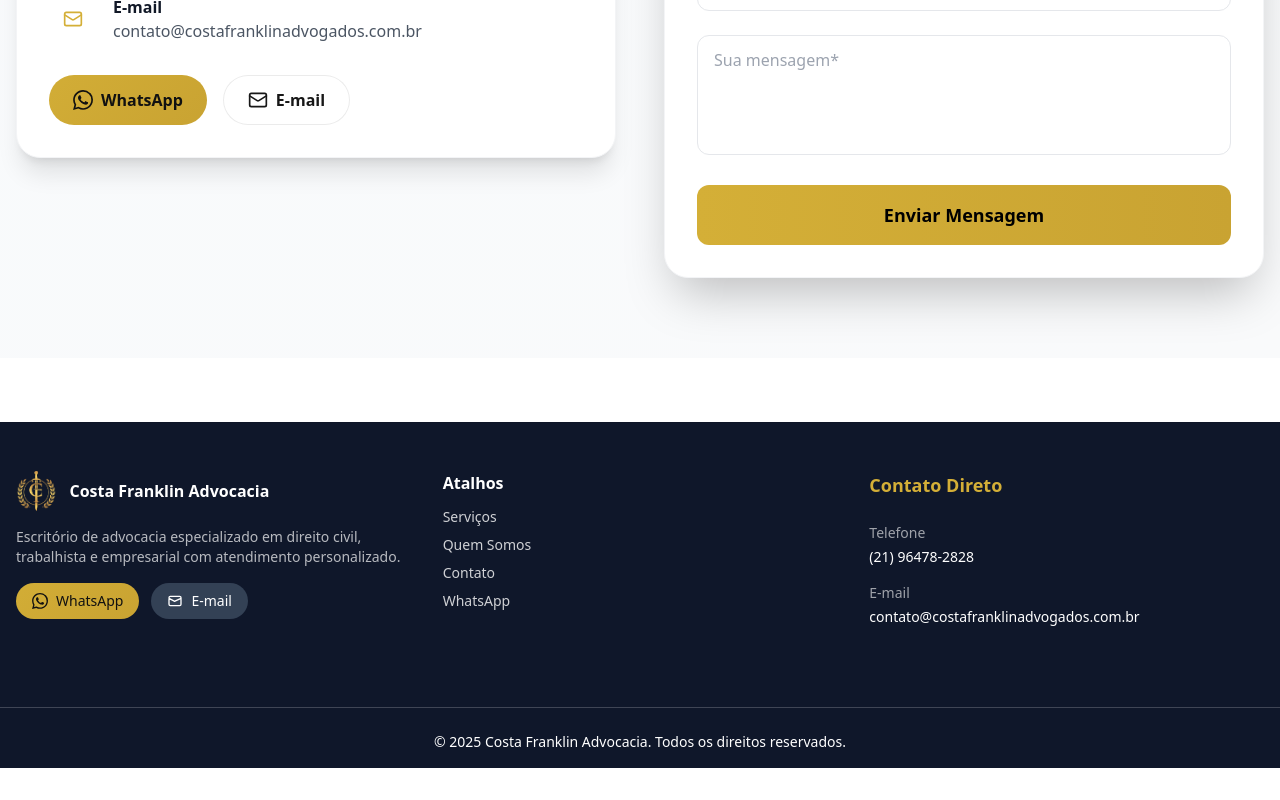
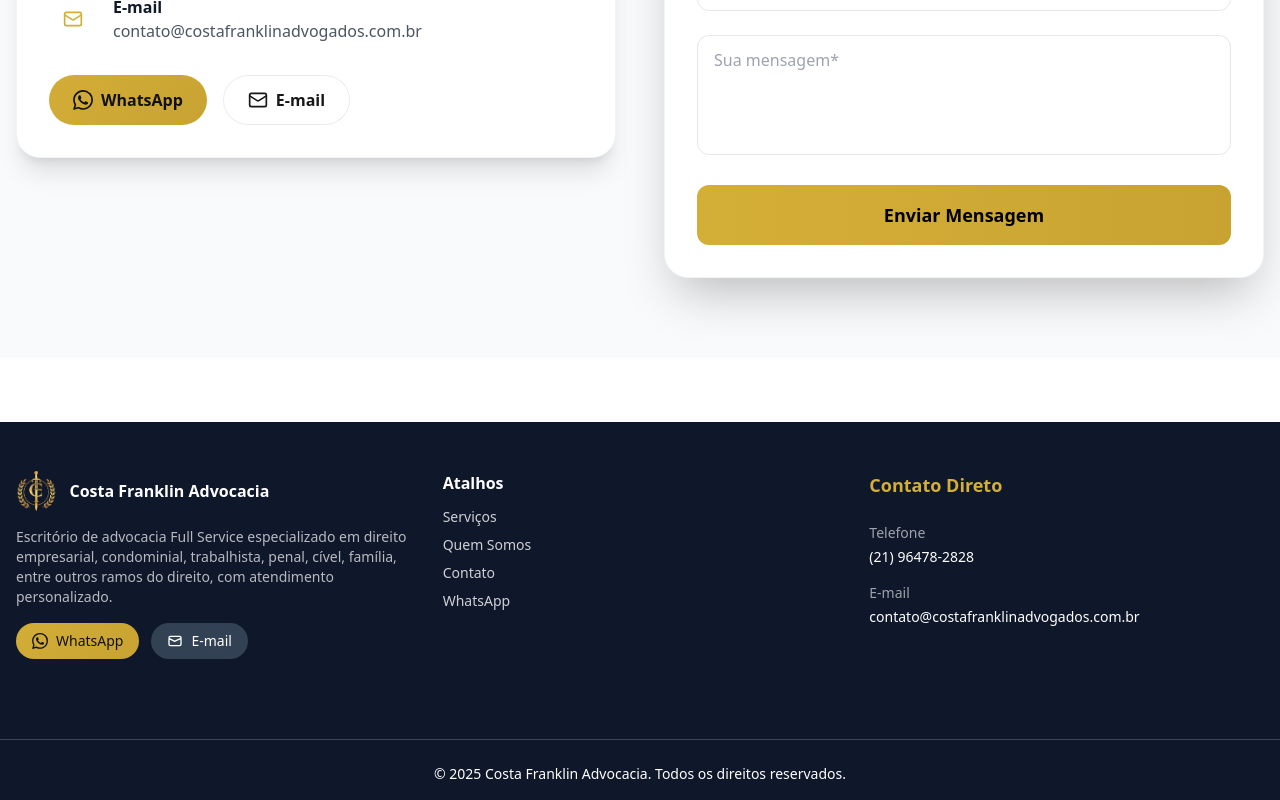
Before and after one commit to soultechlab/costa-franklin-advocacia, a React (Vite) app: page / in a window 1280 px wide. Shown: the part 2942-3742 px from the top of the page. Before the commit the page ends 3710 px from the top, so only its background shows below. Built offline with nearby package versions, Linux system fonts and the light colour scheme.

Commit message:
fixÇ change the footer text

```diff
--- a/src/components/Footer.jsx
+++ b/src/components/Footer.jsx
@@ -15,7 +15,7 @@ function Footer() {
             <span className="font-semibold text-white text-sm sm:text-base">Costa Franklin Advocacia</span>
           </div>
           <p className="mt-3 text-white/70 text-xs sm:text-sm leading-relaxed">
-            Escritório de advocacia especializado em direito civil, trabalhista e empresarial com atendimento personalizado.
+            Escritório de advocacia Full Service especializado em direito empresarial, condominial, trabalhista, penal, cível, família, entre outros ramos do direito, com atendimento personalizado.
           </p>
           <div className="mt-4 flex flex-col sm:flex-row gap-2 sm:gap-3 items-center justify-center md:justify-start">
             <a href="https://wa.me/5521964782828" target="_blank" rel="noreferrer" className="pill px-3 sm:px-4 py-2 transition-all duration-300 flex items-center gap-2 text-xs sm:text-sm w-full sm:w-auto justify-center" style={{background: 'linear-gradient(135deg, #d2ad36 0%, #c9a332 100%)', color: '#111'}}>
```
